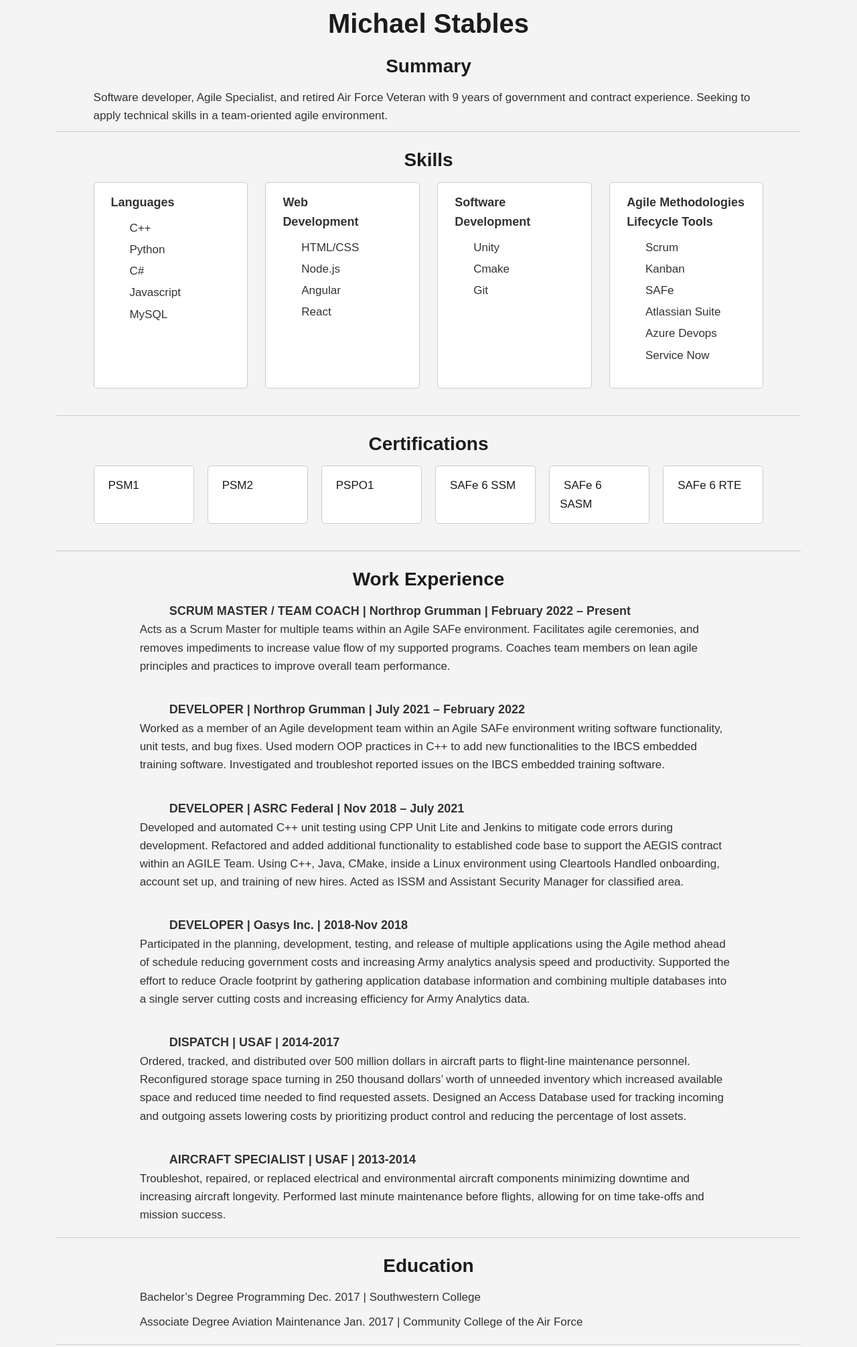
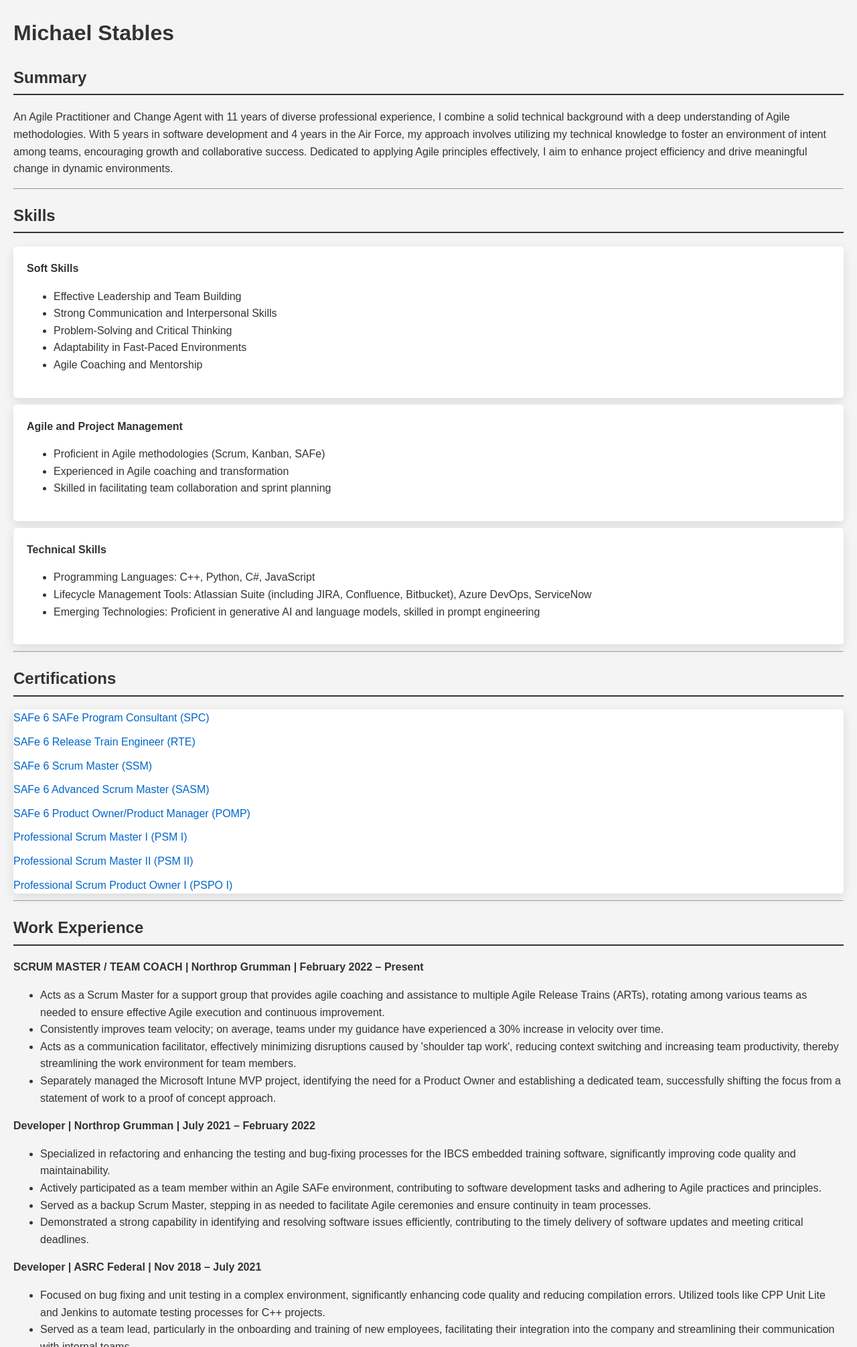
Before and after one commit to michaelstables/Resume, a plain HTML site: page index.html in a window 1280 px wide. Shown: the part 17-2028 px from the top of the page at 67% size. Drawn offline with Linux system fonts and the light colour scheme.

Commit message:
updated resume ... new content and layout

```diff
--- a/index.html
+++ b/index.html
@@ -3,135 +3,147 @@
 <head>
     <meta charset="UTF-8">
     <title>Resume</title>
+    <link href="normalize.css" rel="stylesheet" />
     <link href="main.css" rel="stylesheet" />
 </head>
 
 <body>
+    <div class="Professional Summary">
         <h1>Michael Stables</h1>
         <h2>Summary</h2>
+        <div>
             <p>
-        Software developer, Agile Specialist, and retired Air Force Veteran with 9 years of government and contract
-        experience.
-        Seeking to apply technical skills in a team-oriented agile environment.
+                An Agile Practitioner and Change Agent with 11 years of diverse professional experience,
+                I combine a solid technical background with a deep understanding of Agile methodologies.
+                With 5 years in software development and 4 years in the Air Force,
+                my approach involves utilizing my technical knowledge to foster an environment of intent among teams,
+                encouraging growth and collaborative success. Dedicated to applying Agile principles effectively,
+                I aim to enhance project efficiency and drive meaningful change in dynamic environments.
             </p>
+        </div>
+    </div>
     <hr/>
+
+        <div class="Skill Section">
             <h2>Skills</h2>
-    <div class="skills">
-        <div class="skills-column">
-            <div class="skills-header">Languages</div>
-            <ul class="skills-list">
-                <li>C++</li>
-                <li>Python</li>
-                <li>C#</li>
-                <li>Javascript</li>
-                <li>MySQL</li>
+
+            <div class="skills-section">
+                <div class="skills-header" style="font-weight: bold;">Soft Skills</div>
+                <ul>
+                    <li>Effective Leadership and Team Building</li>
+                    <li>Strong Communication and Interpersonal Skills</li>
+                    <li>Problem-Solving and Critical Thinking</li>
+                    <li>Adaptability in Fast-Paced Environments</li>
+                    <li>Agile Coaching and Mentorship</li>
                 </ul>
             </div>
-        <div class="skills-column">
-            <div class="skills-header">Web <br /> Development</div>
-            <ul class="skills-list">
-                <li>HTML/CSS</li>
-                <li>Node.js</li>
-                <li>Angular</li>
-                <li>React</li>
+
+            <div class="skills-section">
+                <div class="skills-header" style="font-weight: bold;">Agile and Project Management</div>
+                <ul>
+                    <li>Proficient in Agile methodologies (Scrum, Kanban, SAFe)</li>
+                    <li>Experienced in Agile coaching and transformation</li>
+                    <li>Skilled in facilitating team collaboration and sprint planning</li>
                 </ul>
             </div>
-        <div class="skills-column">
-            <div class="skills-header">Software <br /> Development</div>
-            <ul class="skills-list">
-                <li>Unity</li>
-                <li>Cmake</li>
-                <li>Git</li>
-            </ul>
-        </div>
-        <div class="skills-column">
-            <div class="skills-header">Agile Methodologies <br /> Lifecycle Tools</div>
-            <ul class="skills-list">
-                <li>Scrum</li>
-                <li>Kanban</li>
-                <li>SAFe</li>
-                <li>Atlassian Suite</li>
-                <li>Azure Devops</li>
-                <li>Service Now</li>
+
+            <div class="skills-section">
+                <div class="skills-header" style="font-weight: bold;">Technical Skills</div>
+                <ul>
+                    <li>Programming Languages: C++, Python, C#, JavaScript</li>
+                    <li>Lifecycle Management Tools: Atlassian Suite (including JIRA, Confluence, Bitbucket), Azure DevOps, ServiceNow</li>
+                    <li>Emerging Technologies: Proficient in generative AI and language models, skilled in prompt engineering</li>
                 </ul>
             </div>
         </div>
-    <hr/>
+
+    <hr />
+
+        <div class="Certification Section">
             <h2>Certifications</h2>
-    <div class="certifications">
-        <div class="certification">
-            <a href="https://www.credly.com/badges/2d264ac5-f7f6-478b-a7cf-d03c9a0fb2bf/public_url" target="_blank">PSM1</a>
+            <ul class="certifications">
+                <li><a href="https://www.credly.com/earner/earned/badge/98061985-5c24-4904-92bb-b0c908f729a0" target="_blank">SAFe 6 SAFe Program Consultant (SPC)</a></li>
+                <li><a href="https://www.credly.com/earner/earned/badge/722bffe8-4aca-40d8-962f-176b4c4da8f7" target="_blank">SAFe 6 Release Train Engineer (RTE)</a></li>
+                <li><a href="https://www.credly.com/earner/earned/badge/668e4b66-caee-4629-be02-f6a6cf092cd4" target="_blank">SAFe 6 Scrum Master (SSM)</a></li>
+                <li><a href="https://www.credly.com/earner/earned/badge/f1f9c9d0-6fc1-46f2-9ae6-29dc64a8adc4" target="_blank">SAFe 6 Advanced Scrum Master (SASM)</a></li>
+                <li><a href="https://www.credly.com/earner/earned/badge/b318aaa3-da05-477a-b7ad-03f98ba3e549" target="_blank">SAFe 6 Product Owner/Product Manager (POMP)</a></li>
+                <li><a href="https://www.credly.com/earner/earned/badge/2d264ac5-f7f6-478b-a7cf-d03c9a0fb2bf" target="_blank">Professional Scrum Master I (PSM I)</a></li>
+                <li><a href="https://www.credly.com/earner/earned/badge/df30be27-d82d-49dc-9232-0e6254ea3712" target="_blank">Professional Scrum Master II (PSM II)</a></li>
+                <li><a href="https://www.credly.com/earner/earned/badge/066b5c8c-7bb0-4208-953e-b77ed4ebde87" target="_blank">Professional Scrum Product Owner I (PSPO I)</a></li>
+            </ul>
         </div>
-        <div class="certification">
-            <a href="https://www.credly.com/badges/df30be27-d82d-49dc-9232-0e6254ea3712/public_url" target="_blank">PSM2</a>
+
+    <hr />
+
+    <div class="Work Experience Section">
+        <h2>Work Experience</h2>
+        <div>
+            <strong>SCRUM MASTER / TEAM COACH | Northrop Grumman | February 2022 – Present</strong>
+            <ul>
+                <li>Acts as a Scrum Master for a support group that provides agile coaching and assistance to multiple Agile Release Trains (ARTs), rotating among various teams as needed to ensure effective Agile execution and continuous improvement.</li>
+                <li>Consistently improves team velocity; on average, teams under my guidance have experienced a 30% increase in velocity over time.</li>
+                <li>Acts as a communication facilitator, effectively minimizing disruptions caused by 'shoulder tap work', reducing context switching and increasing team productivity, thereby streamlining the work environment for team members.</li>
+                <li>Separately managed the Microsoft Intune MVP project, identifying the need for a Product Owner and establishing a dedicated team, successfully shifting the focus from a statement of work to a proof of concept approach.</li>
+            </ul>
         </div>
-        <div class="certification">
-            <a href="https://www.credly.com/badges/066b5c8c-7bb0-4208-953e-b77ed4ebde87/public_url" target="_blank">PSPO1</a>
+
+        <div>
+            <strong>Developer | Northrop Grumman | July 2021 – February 2022</strong>
+            <ul>
+                <li>Specialized in refactoring and enhancing the testing and bug-fixing processes for the IBCS embedded training software, significantly improving code quality and maintainability.</li>
+                <li>Actively participated as a team member within an Agile SAFe environment, contributing to software development tasks and adhering to Agile practices and principles.</li>
+                <li>Served as a backup Scrum Master, stepping in as needed to facilitate Agile ceremonies and ensure continuity in team processes.</li>
+                <li>Demonstrated a strong capability in identifying and resolving software issues efficiently, contributing to the timely delivery of software updates and meeting critical deadlines.</li>
+            </ul>
         </div>
-        <div class="certification">
-            <a href="https://www.credly.com/badges/e747dfbb-993a-43f0-817d-d755d7ecb65a/public_url" target="_blank">SAFe 6 SSM</a>
+
+        <div>
+            <strong>Developer | ASRC Federal | Nov 2018 – July 2021</strong>
+            <ul>
+                <li>Focused on bug fixing and unit testing in a complex environment, significantly enhancing code quality and reducing compilation errors. Utilized tools like CPP Unit Lite and Jenkins to automate testing processes for C++ projects.</li>
+                <li>Served as a team lead, particularly in the onboarding and training of new employees, facilitating their integration into the company and streamlining their communication with internal teams.</li>
+                <li>Implemented training strategies that fostered an open environment of communication and skill development, aligning with ASRC's goals and enhancing team performance.</li>
+                <li>As ISSM and Assistant Security Manager, played a pivotal role in establishing a classified workspace, enabling remote access to necessary networks. This initiative significantly reduced the need for travel and increased the efficiency and security of network access for the team.</li>
+            </ul>
         </div>
-        <div class="certification">
-            <a href="https://www.credly.com/badges/b68ad442-9910-4afb-9bee-23bcba438a2d/public_url" target="_blank">SAFe 6 SASM</a>
+
+        <div>
+            <strong>Developer | Oasys Inc. | 2018-Nov 2018</strong>
+            <ul>
+                <li>Contributed as an entry-level developer in the Agile development process, engaging in the planning, development, testing, and timely release of applications, thereby enhancing efficiency and productivity.</li>
+                <li>Instrumental in a significant project to consolidate multiple databases into a single server, effectively reducing Oracle infrastructure costs, improving data retrieval times, and extending system longevity.</li>
+                <li>Collaborated effectively within the Agile team, participating in various stages of the software development lifecycle and gaining valuable experience in Agile methodologies and collaborative software development.</li>
+            </ul>
         </div>
-        <div class="certification">
-            <a href="https://www.credly.com/badges/02c6c120-0a2a-436b-9119-a9dbf3cfeeac/public_url" target="_blank">SAFe 6 RTE</a>
+
+        <div>
+            <strong>Dispatch | USAF | 2014-2017</strong>
+            <ul>
+                <li>Managed a small team and oversaw the ordering, tracking, and distribution of over $500 million in aircraft parts, demonstrating strong leadership and logistical coordination.</li>
+                <li>Implemented a new item tracking system, significantly reducing product loss and enhancing operational efficiency.</li>
+                <li>Designed an Access Database for asset management, streamlining the ordering process and enabling timely procurement of essential hardware.</li>
+                <li>Successfully reconfigured storage space, recovering $250,000 worth of inventory, increasing available space, and reducing asset retrieval time.</li>
+            </ul>
+        </div>
+
+        <div>
+            <strong>Aircraft Specialist | USAF | 2013-2014</strong>
+            <ul>
+                <li>Specialized as a mechanic for the KC-135 Stratotanker, focusing on maintaining and repairing critical aircraft components to ensure operational readiness.</li>
+                <li>Played a key role in minimizing aircraft downtime and extending aircraft longevity through expert troubleshooting and maintenance.</li>
+                <li>Gained valuable experience in a structured military environment, developing skills in discipline, adherence to rigorous standards, and working effectively under pressure.</li>
+            </ul>
         </div>
     </div>
     <hr />
-    <h2>Work Experience</h2>
-    <ul>
-        <li><strong> SCRUM MASTER / TEAM COACH | Northrop Grumman | February 2022 – Present</strong> <br />
-            Acts as a Scrum Master for multiple teams within an Agile SAFe environment.
-            Facilitates agile ceremonies, and removes impediments to increase value flow of my supported programs.
-            Coaches team members on lean agile principles and practices to improve overall team performance.
-        </li>
-        <br />
-        <li><strong>DEVELOPER | Northrop Grumman | July 2021 – February 2022</strong> <br />
-            Worked as a member of an Agile development team within an Agile SAFe environment writing software functionality,
-            unit tests, and bug fixes.
-            Used modern OOP practices in C++ to add new functionalities to the IBCS embedded training software.
-            Investigated and troubleshot reported issues on the IBCS embedded training software.
-        </li>
-        <br/>
-        <li><strong>DEVELOPER | ASRC Federal | Nov 2018 – July 2021</strong> <br />
-            Developed and automated C++ unit testing using CPP Unit Lite and Jenkins to mitigate code errors during
-            development.
-            Refactored and added additional functionality to established code base to support the AEGIS contract within an
-            AGILE Team. Using C++, Java, CMake, inside a Linux environment using Cleartools
-            Handled onboarding, account set up, and training of new hires.
-            Acted as ISSM and Assistant Security Manager for classified area.
-        </li>
-        <br/>
-        <li><strong>DEVELOPER | Oasys Inc. | 2018-Nov 2018</strong> <br />
-            Participated in the planning, development, testing, and release of multiple applications using the Agile method
-            ahead of schedule reducing government costs and increasing Army analytics analysis speed and productivity.
-            Supported the effort to reduce Oracle footprint by gathering application database information and combining
-            multiple databases into a single server cutting costs and increasing efficiency for Army Analytics data.
-        </li>
-        <br/>
-        <li><strong>DISPATCH | USAF | 2014-2017</strong> <br />
-            Ordered, tracked, and distributed over 500 million dollars in aircraft parts to flight-line maintenance
-            personnel.
-            Reconfigured storage space turning in 250 thousand dollars’ worth of unneeded inventory which increased
-            available space and reduced time needed to find requested assets.
-            Designed an Access Database used for tracking incoming and outgoing assets lowering costs by prioritizing
-            product control and reducing the percentage of lost assets.
-        </li>
-        <br/>
-        <li><strong>AIRCRAFT SPECIALIST | USAF | 2013-2014</strong> <br />
-            Troubleshot, repaired, or replaced electrical and environmental aircraft components minimizing downtime and
-            increasing aircraft longevity.
-            Performed last minute maintenance before flights, allowing for on time take-offs and mission success.
-        </li>
+
+    <div class="Education Section">
+        <h2>Education</h2>
+        <ul class="education">
+            <li><strong>Bachelor’s Degree in Programming</strong>, Dec. 2017 | Southwestern College</li>
+            <li><strong>Associate Degree in Aviation Maintenance</strong>, Jan. 2017 | Community College of the Air Force</li>
         </ul>
-    <hr/>
-    <h2>Education</h2>
-    <ul>
-        <li>Bachelor’s Degree Programming Dec. 2017 | Southwestern College</li>
-        <li>Associate Degree Aviation Maintenance Jan. 2017 | Community College of the Air Force</li>
-    </ul>
-    <hr/>
+    </div>
 </body>
 
 <footer>
--- a/main.css
+++ b/main.css
@@ -1,128 +1,61 @@
-/* main.css */
-
-* {
-    box-sizing: border-box;
-    margin: 0;
-    padding-left: 5%;
-    padding-right: 5%;
-}
-
 body {
     font-family: Arial, sans-serif;
-    font-size: 17px;
     line-height: 1.6;
     color: #333;
     background-color: #f4f4f4;
     padding: 20px;
+    margin: 0;
 }
 
 h1 {
-    text-align: center;
-    font-size: 40px;
-    color: #1c1c1c;
+    color: #333;
+}
+
+h2 {
+    color: #333;
+    border-bottom: 2px solid #333;
+    padding-bottom: 5px;
+}
+
+.skills-section, .work-experience div, .certifications, .education {
+    background: #fff;
+    margin: 10px 0;
+    padding: 20px;
+    border-radius: 5px;
+    box-shadow: 0 5px 15px rgba(0,0,0,0.1);
+}
+
+.skills-header {
     font-weight: bold;
     margin-bottom: 10px;
 }
 
-h2 {
-    font-size: 28px;
-    font-weight: bold;
-    margin-bottom: 10px;
-    color: #1c1c1c;
-    text-align: center;
+.skills-list, .certifications, .education {
+    list-style-type: none;
+    padding: 0;
 }
 
-p {
+.skills-list li, .certifications li, .education li {
     margin-bottom: 10px;
 }
 
-hr {
-    border: none;
-    border-top: 1px solid #ccc;
-    margin-bottom: 20px;
+a {
+    color: #06c;
+    text-decoration: none;
 }
 
-ul
-{
-    list-style: none;
-}
-
-.skills {
-    display: flex;
-    flex-wrap: wrap;
-    justify-content: space-between;
-    margin-bottom: 20px;
-}
-
-.skills-column {
-    flex-basis: 23%;
-    background-color: #fff;
-    padding: 15px;
-    border: 1px solid #ccc;
-    border-radius: 5px;
-    margin-bottom: 20px;
-}
-
-.skills-header {
-    font-size: 18px;
-    font-weight: bold;
-    color: #333;
-    margin-bottom: 10px;
-}
-
-.skills-list {
-    list-style-type: none;
-
-}
-
-.skills-list li {
-    margin-bottom: 5px;
-}
-
-.certifications {
-    display: flex;
-    flex-wrap: wrap;
-    justify-content: space-between;
-    margin-bottom: 20px;
-}
-
-.certification {
-    background-color: #fff;
-    padding: 15px;
-    border: 1px solid #ccc;
-    border-radius: 5px;
-    margin-bottom: 20px;
-    width: 15%;
-}
-
-.certification a {
-    text-decoration: none;
-    color: #1c1c1c;
-}
-
-.certification a:hover {
-    color: #0070f3;
-}
-
-ul {
-    margin-left: 20px;
-    margin-bottom: 20px;
-}
-
-li {
-    margin-bottom: 10px;
-}
-
-li strong {
-    font-size: 18px;
-    font-weight: bold;
-    color: #333;
-    margin-bottom: 5px;
+a:hover {
+    text-decoration: underline;
 }
 
 footer {
     text-align: center;
     margin-top: 20px;
-    font-size: 14px;
     color: #666;
 }
+
+@media (max-width: 600px) {
+    body {
+        padding: 10px;
+    }
+}
--- /dev/null
+++ b/normalize.css
@@ -0,0 +1,120 @@
+/*! normalize.css v8.0.1 | MIT License | github.com/necolas/normalize.css */
+
+/* Document
+   ========================================================================== */
+
+/**
+ * 1. Correct the line height in all browsers.
+ * 2. Prevent adjustments of font size after orientation changes in iOS.
+ */
+
+html {
+    line-height: 1.15; /* 1 */
+    -webkit-text-size-adjust: 100%; /* 2 */
+}
+
+/* Sections
+   ========================================================================== */
+
+/**
+ * Remove the margin in all browsers.
+ */
+
+body {
+    margin: 0;
+}
+
+/**
+ * Render the `main` element consistently in IE.
+ */
+
+main {
+    display: block;
+}
+
+/**
+ * Correct the font size and margin on `h1` elements within `section` and
+ * `article` contexts in Chrome, Firefox, and Safari.
+ */
+
+h1 {
+    font-size: 2em;
+    margin: 0.67em 0;
+}
+
+/* Grouping content
+   ========================================================================== */
+
+/**
+ * 1. Add the correct box sizing in Firefox.
+ * 2. Show the overflow in Edge and IE.
+ */
+
+hr {
+    box-sizing: content-box; /* 1 */
+    height: 0; /* 1 */
+    overflow: visible; /* 2 */
+}
+
+/* Text-level semantics
+   ========================================================================== */
+
+/**
+ * Remove the gray background on active links in IE 10.
+ */
+
+a {
+    background-color: transparent;
+}
+
+/**
+ * 1. Remove the bottom border in Chrome 57- and Firefox 39-.
+ * 2. Add the correct text decoration in Chrome, Edge, IE, Opera, and Safari.
+ */
+
+abbr[title] {
+    border-bottom: none; /* 1 */
+    text-decoration: underline; /* 2 */
+    text-decoration: underline dotted; /* 2 */
+}
+
+/* Forms
+   ========================================================================== */
+
+/**
+ * 1. Change the font styles in all browsers.
+ * 2. Remove the margin in Firefox and Safari.
+ */
+
+button,
+input,
+optgroup,
+select,
+textarea {
+    font-family: inherit; /* 1 */
+    font-size: 100%; /* 1 */
+    line-height: 1.15; /* 1 */
+    margin: 0; /* 2 */
+}
+
+/* Interactive
+   ========================================================================== */
+
+/*
+ * Add the correct display in Edge, IE 10+, and Firefox.
+ */
+
+details {
+    display: block;
+}
+
+/* Misc
+   ========================================================================== */
+
+/**
+ * Add the correct display in IE 10+.
+ */
+
+template {
+    display: none;
+}
```
Lines whose indentation alone changed are shown as unchanged.
